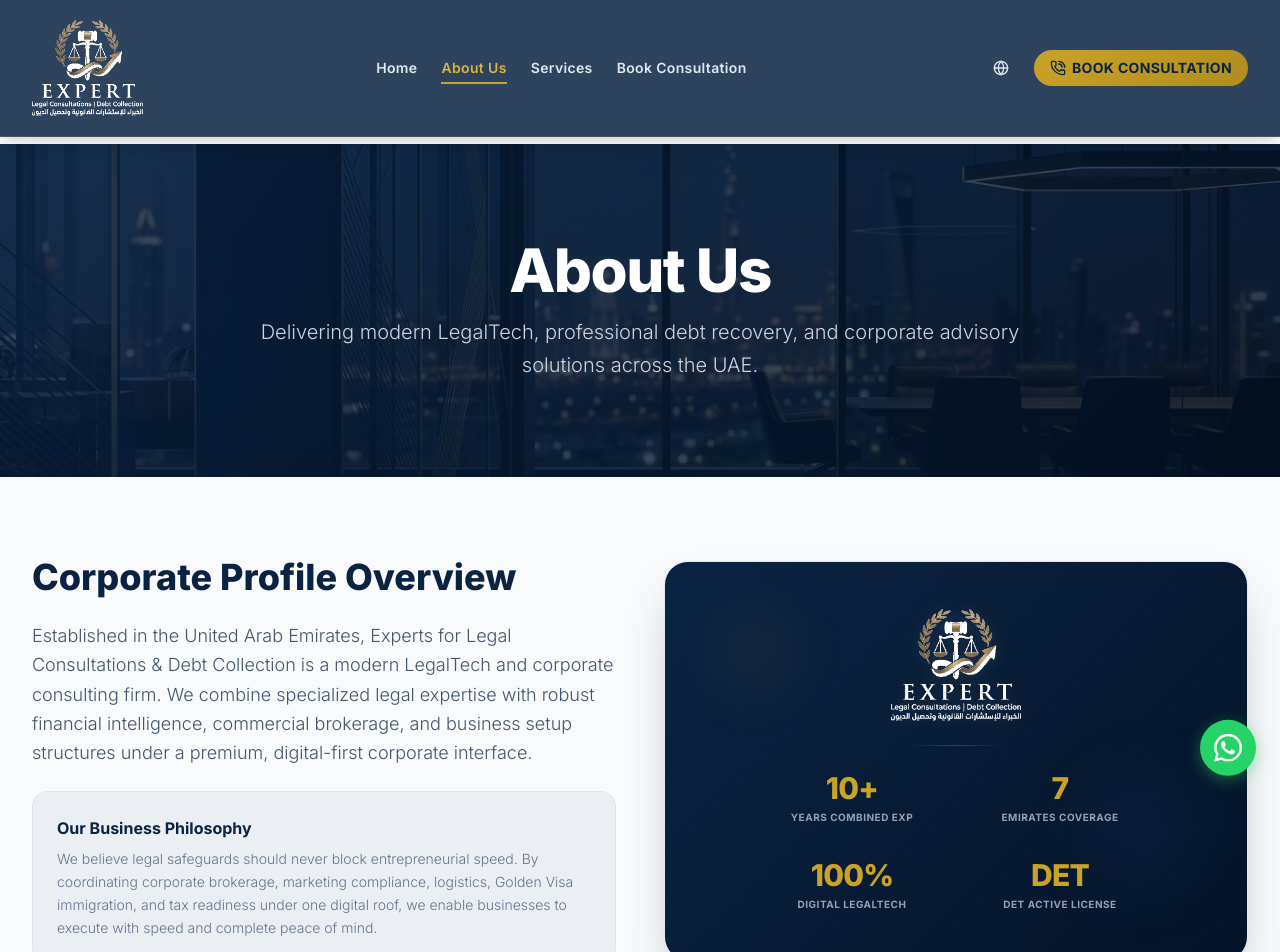
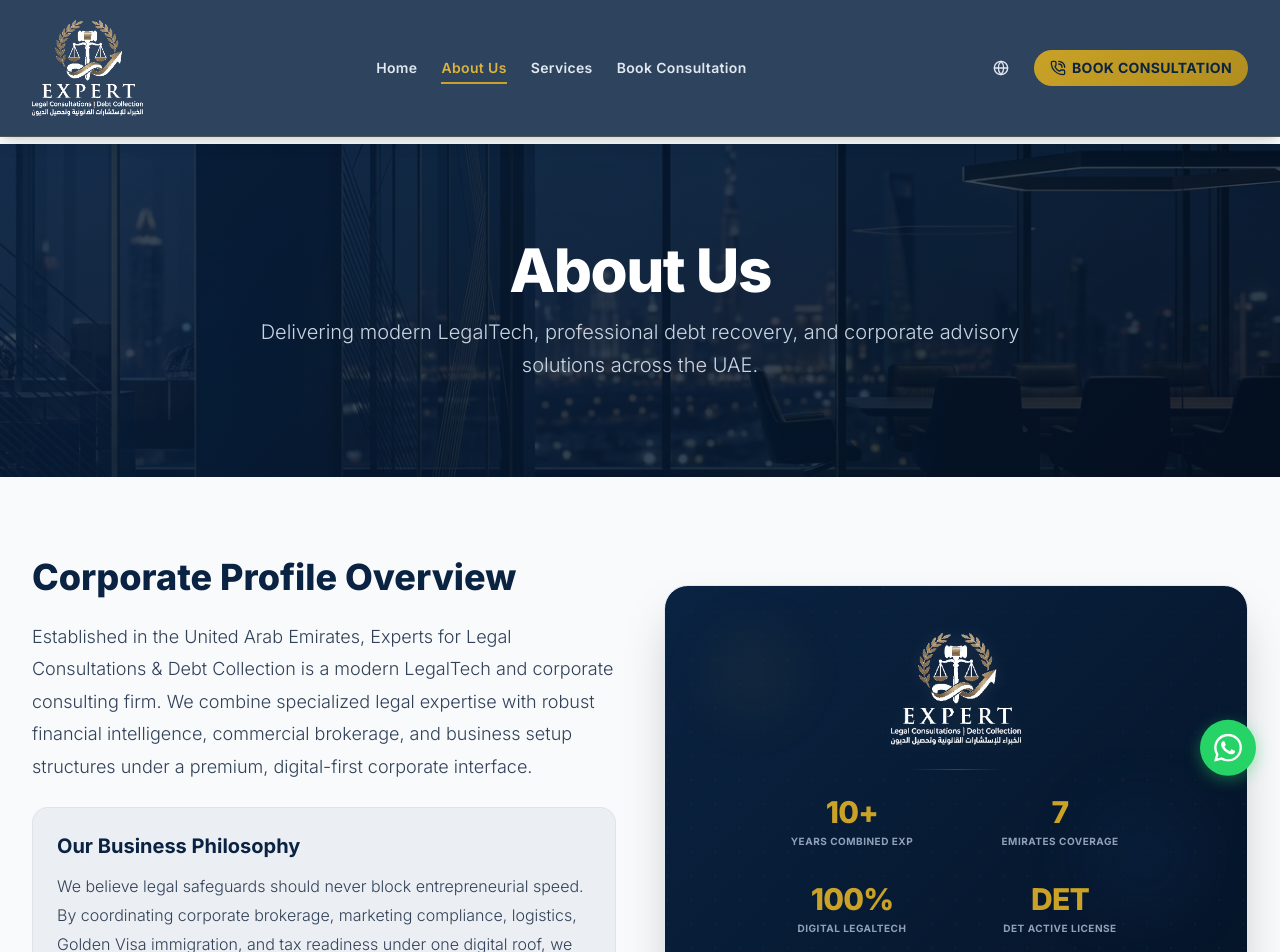
Before and after one commit to abdullahrock403-ops/legaltech, a Next.js app: page /about in a window 1280 px wide. Shown: the top 952 px of the page. Built offline with nearby package versions, Linux system fonts and the light colour scheme.

Commit message:
style: optimize Business Philosophy typography and adjust footer labels in Arabic

```diff
--- a/src/app/about/page.tsx
+++ b/src/app/about/page.tsx
@@ -62,16 +62,16 @@ export default function AboutPage() {
       <div className="max-w-7xl mx-auto px-4 sm:px-6 lg:px-8 space-y-24 mt-20">
         {/* Company Overview & Business Philosophy */}
         <section className="grid grid-cols-1 lg:grid-cols-2 gap-12 items-center">
-          <motion.div initial={{ opacity: 0, x: -35 }} whileInView={{ opacity: 1, x: 0 }} viewport={{ once: true }} transition={{ duration: 0.6 }} className="space-y-6 lg:order-first order-last">
+          <motion.div initial={{ opacity: 0, x: -35 }} whileInView={{ opacity: 1, x: 0 }} viewport={{ once: true }} transition={{ duration: 0.6 }} className="space-y-6 lg:order-first order-last max-w-3xl">
             <h2 className="text-3xl sm:text-4xl font-extrabold text-navy-900">{t("about_overview_title")}</h2>
-            <p className="text-base sm:text-lg text-slate-600 leading-relaxed font-light">
+            <p className="text-base sm:text-lg text-slate-700 dark:text-slate-200 leading-[1.8] font-light">
               {t("about_overview_text")}
             </p>
             <div className="p-6 bg-navy-900/5 dark:bg-gold-500/5 rounded-2xl border border-navy-900/5 dark:border-gold-500/10">
-              <h4 className="font-bold text-navy-900 dark:text-gold-500 mb-2">
+              <h4 className="text-lg sm:text-xl font-bold text-navy-900 dark:text-gold-500 mb-3">
                 {isRtl ? "فلسفة عملنا" : "Our Business Philosophy"}
               </h4>
-              <p className="text-sm text-slate-500 dark:text-slate-300 leading-relaxed font-light">
+              <p className="text-base text-slate-700 dark:text-slate-200 leading-[1.8] font-light">
                 {isRtl
                   ? "نحن نؤمن بأن الحماية القانونية لا ينبغي أن تعوق سرعة رواد الأعمال. من خلال تنسيق استشارات تأسيس الشركات، الامتثال للتسويق، الخدمات اللوجستية، تأشيرة الإقامة الذهبية، والاستعداد الضريبي تحت مظلة رقمية واحدة، فإننا نساعد الشركات على الأداء والنمو بثقة وأمان تام."
                   : "We believe legal safeguards should never block entrepreneurial speed. By coordinating corporate brokerage, marketing compliance, logistics, Golden Visa immigration, and tax readiness under one digital roof, we enable businesses to execute with speed and complete peace of mind."}
--- a/src/components/Footer.tsx
+++ b/src/components/Footer.tsx
@@ -58,7 +58,7 @@ export default function Footer() {
           {/* COLUMN 2 — Quick Navigation */}
           <div className="space-y-6">
             <h4 className="text-sm font-bold uppercase tracking-wider text-gold-500">
-              {isRtl ? "الملاحة السريعة" : "QUICK NAVIGATION"}
+              {isRtl ? "روابط سريعة" : "QUICK NAVIGATION"}
             </h4>
             <ul className="space-y-4 text-sm text-slate-400">
               <li><Link href="/" className="hover:text-gold-500 transition-colors">{t("nav_home")}</Link></li>
@@ -76,7 +76,7 @@ export default function Footer() {
             <div className="space-y-4 text-sm text-slate-400">
               <div>
                 <span className="block text-xs font-bold text-gold-500/70 uppercase tracking-wider mb-1">
-                  {isRtl ? "عنوان الجناح" : "Suite Address"}
+                  {isRtl ? "عنوان المكتب" : "Suite Address"}
                 </span>
                 <span className="text-slate-300 font-light leading-relaxed">
                   {isRtl ? t("contact_office_address") : "SPC Free Zone, Sheikh Mohammed Bin Zayed Road, Al Zahia, Sharjah, United Arab Emirates"}
```
